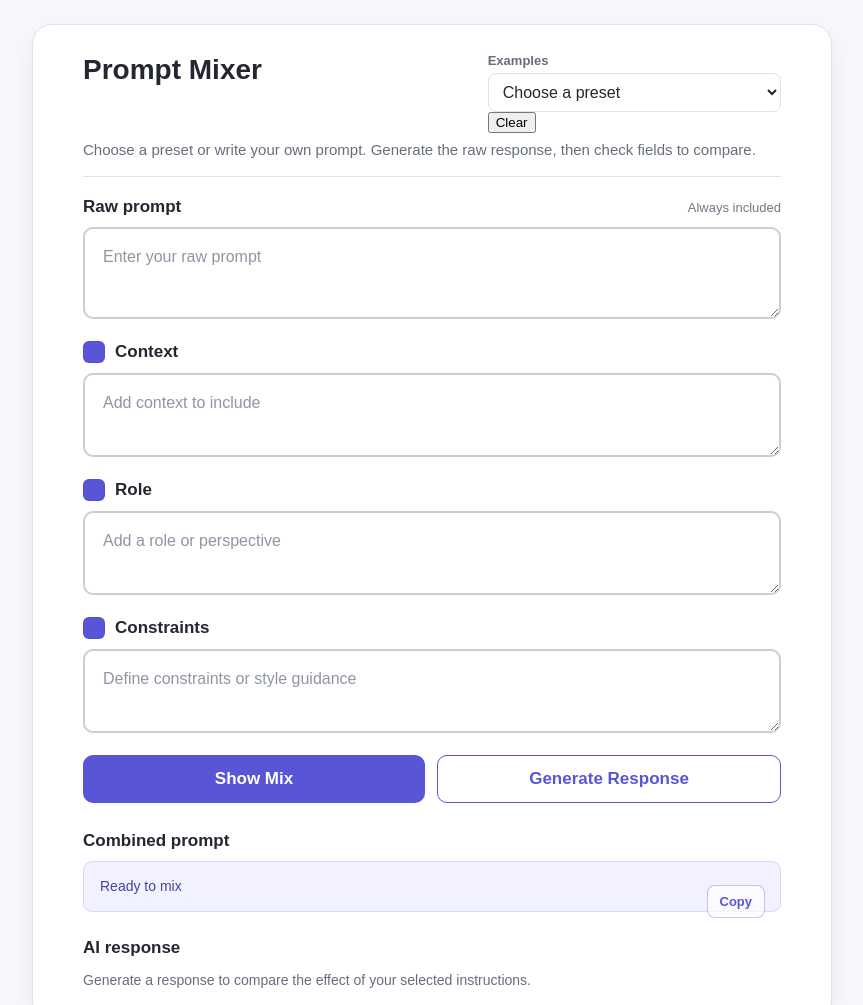
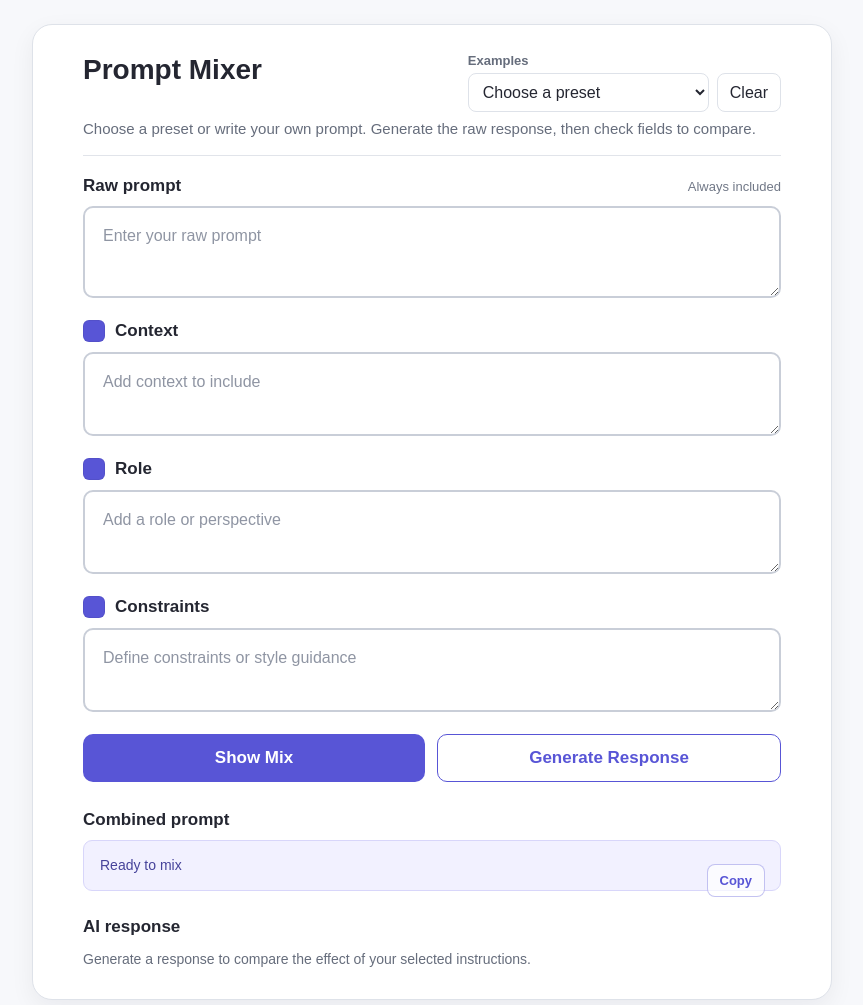
Before and after one commit to scottzastrow/prompt-mixer, a website: page index.html in a window 1280 px wide. Shown: the top 1005 px of the page, without its empty margins (208-1071 px from the left). Drawn offline with Linux system fonts and the light colour scheme.

Commit message:
Add clear button next to preset selector

```diff
--- a/styles.css
+++ b/styles.css
@@ -58,7 +58,32 @@ body {
   display: flex;
   flex-direction: column;
   gap: 5px;
-  min-width: 154px;
+  min-width: 240px;
+}
+
+.preset-controls {
+  display: flex;
+  gap: 8px;
+  align-items: stretch;
+}
+
+#clear-button {
+  border: 1px solid var(--stroke);
+  border-radius: 8px;
+  background: #fff;
+  color: var(--text);
+  padding: 9px 12px;
+  font: inherit;
+  cursor: pointer;
+}
+
+#clear-button:hover, #clear-button:focus-visible {
+  background: var(--primary-soft);
+}
+
+#clear-button:focus-visible {
+  outline: 2px solid var(--primary);
+  outline-offset: 2px;
 }
 
 .preset-picker label {
@@ -68,7 +93,8 @@ body {
 }
 
 .preset-picker select {
-  width: 100%;
+  min-width: 0;
+  flex: 1;
   padding: 9px 10px;
   border: 1px solid var(--stroke);
   border-radius: 8px;
```
